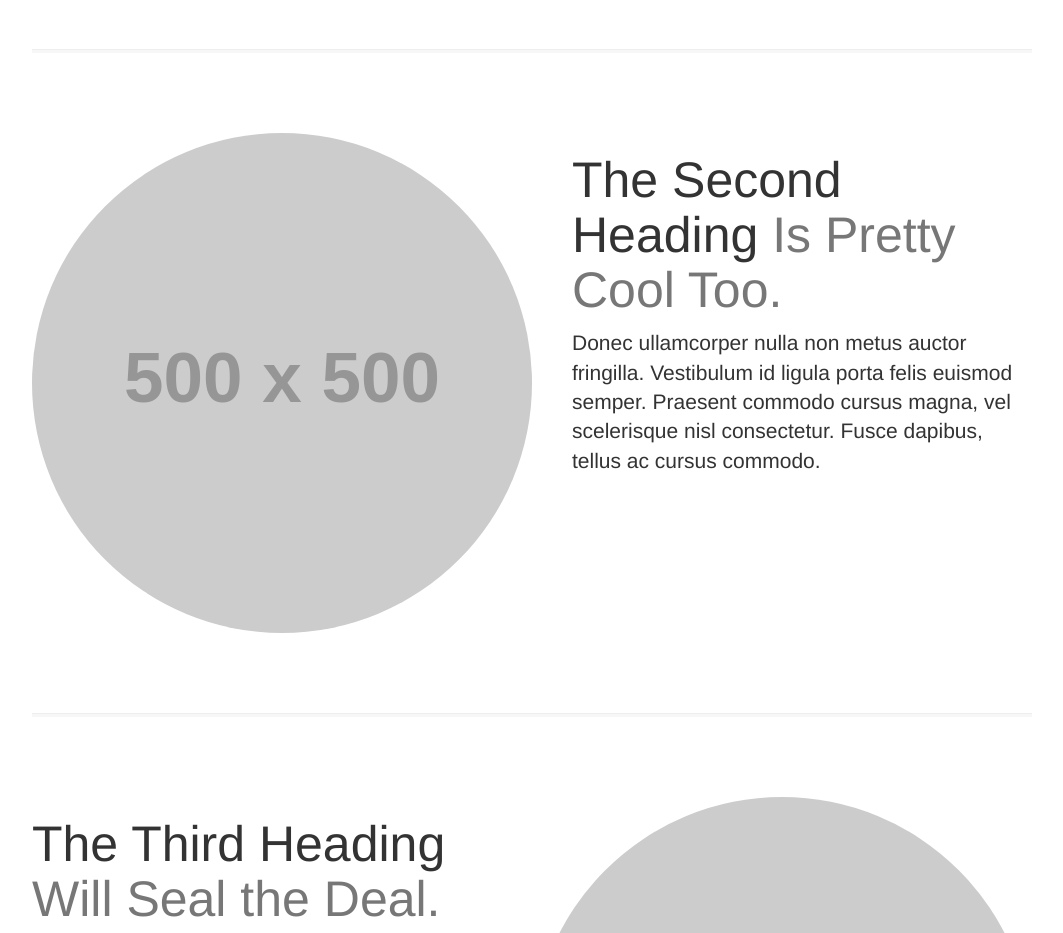
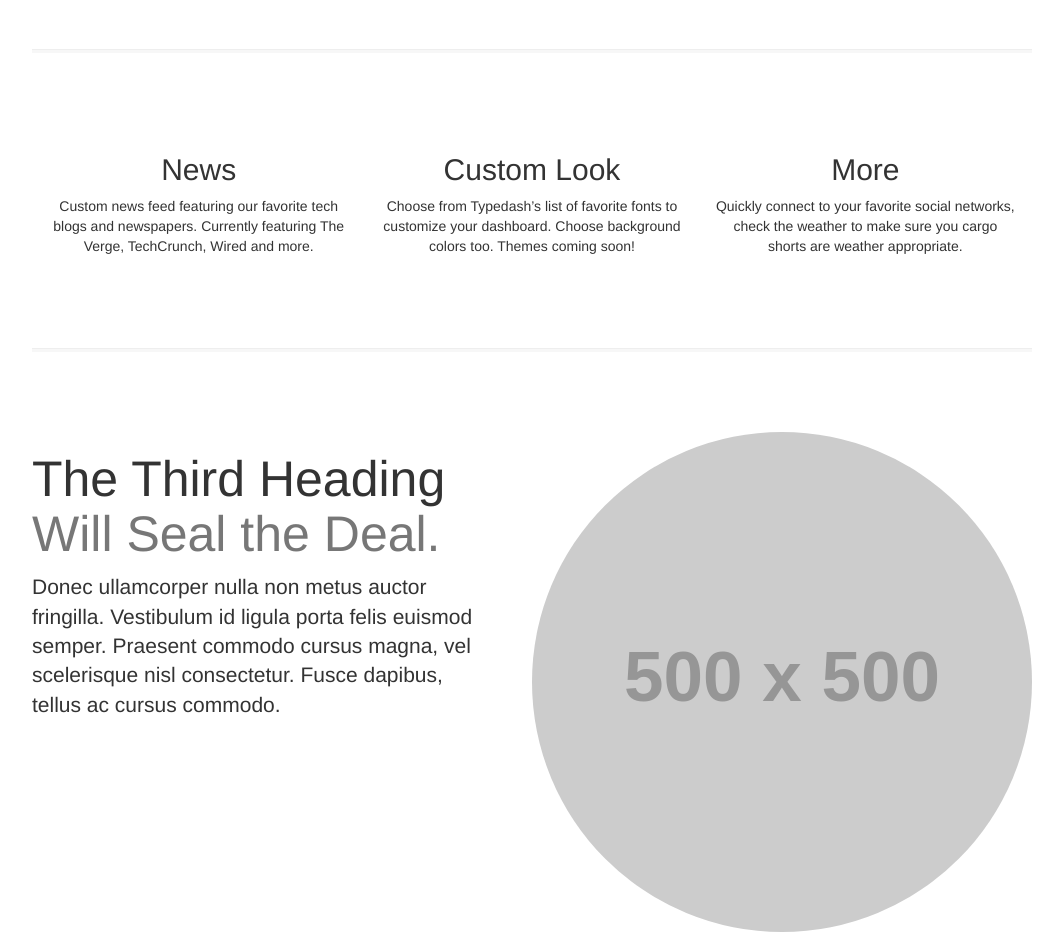
Before and after one commit to jesseaborden/beemosreact, a plain HTML site: page index.html in a window 1280 px wide. Shown: the part 1660-2593 px from the top of the page, without its empty margins (108-1171 px from the left). Drawn offline with Linux system fonts and the light colour scheme; placeholder pictures from the web are drawn by us.

Commit message:
Added section 3 icon divs with h2 tags and p tags. I have not included icons yet.

```diff
--- a/css/custom.css
+++ b/css/custom.css
@@ -144,6 +144,15 @@ footer {
   margin-bottom: 57px;
 }
 
+/* Second Section Styles */
+
+#second-section{
+  text-align: center;
+}
+
+#second-section p{
+  margin-bottom:92px;
+}
 
 /*Limits full screen container to 1000px*/
 
--- a/index.html
+++ b/index.html
@@ -61,13 +61,23 @@
 
         <hr class="featurette-divider">
 
-        <!-- Second Featurette -->
-        <div class="featurette" id="services">
-            <img class="featurette-image img-circle img-responsive pull-left" src="http://placehold.it/500x500">
-            <h2 class="featurette-heading">The Second Heading
-                <span class="text-muted">Is Pretty Cool Too.</span>
-            </h2>
-            <p class="lead">Donec ullamcorper nulla non metus auctor fringilla. Vestibulum id ligula porta felis euismod semper. Praesent commodo cursus magna, vel scelerisque nisl consectetur. Fusce dapibus, tellus ac cursus commodo.</p>
+        <!-- Second Section -->
+        <div id="second-section">
+          <div class="col-md-4">
+            <h2>News</h2>
+            <p>Custom news feed featuring our
+              favorite tech blogs and newspapers. Currently featuring The Verge, TechCrunch, Wired and more.</p>
+          </div>
+          <div class="col-md-4">
+            <h2>Custom Look</h2>
+            <p>Choose from Typedash’s list of favorite fonts to customize your dashboard. Choose background
+              colors too. Themes coming soon!</p>
+          </div>
+          <div class="col-md-4">
+            <h2>More</h2>
+          <p>Quickly connect to your favorite social networks, check the weather to make sure you cargo shorts are weather
+            appropriate.</p>
+          </div>
         </div>
 
         <hr class="featurette-divider">
```
